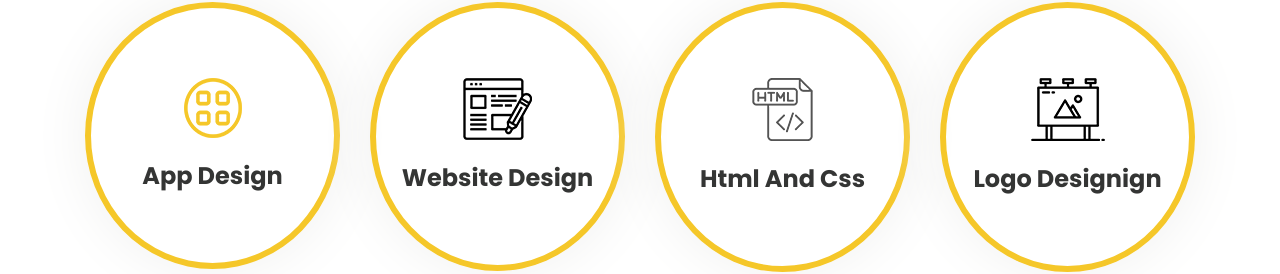
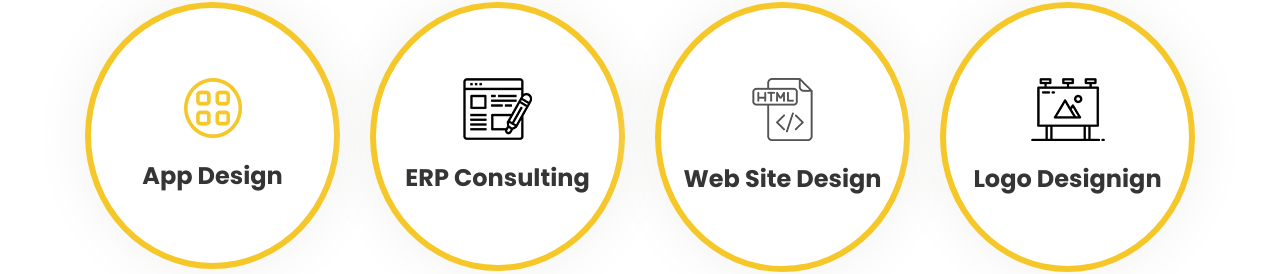
Before and after one commit to dolawatte98/protofilo, a plain HTML site: page index.html in a window 1280 px wide. Shown: the part 929-1203 px from the top of the page. Drawn offline with Linux system fonts and the light colour scheme; files that its build step writes are made by us from their sources.

Commit message:
service side change

```diff
--- a/index.html
+++ b/index.html
@@ -199,14 +199,14 @@
                      <div class="box_main ">
                         <div class="app_icon"><img src="images/icon-2.png"></div>
                         <div class="app_icon_1"><img src="images/icon-6.png"></div>
-                        <h4 class="services_text">Website Design</h4>
+                        <h4 class="services_text">ERP Consulting</h4>
                      </div>
                   </div>
                   <div class="col-lg-3 col-sm-6">
                      <div class="box_main ">
                         <div class="app_icon"><img src="images/icon-3.png"></div>
                         <div class="app_icon_1"><img src="images/icon-7.png"></div>
-                        <h4 class="services_text">Html And Css</h4>
+                        <h4 class="services_text">Web Site Design</h4>
                      </div>
                   </div>
                   <div class="col-lg-3 col-sm-6">
```
